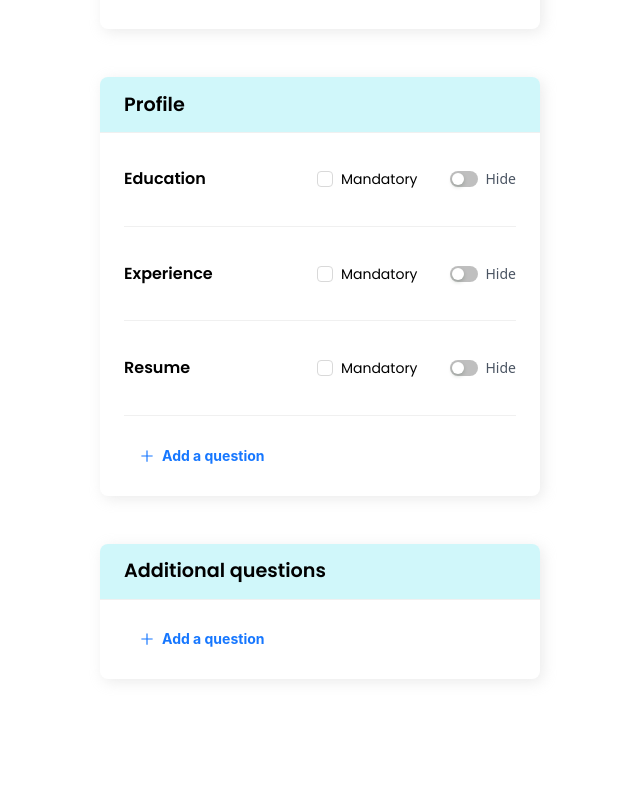
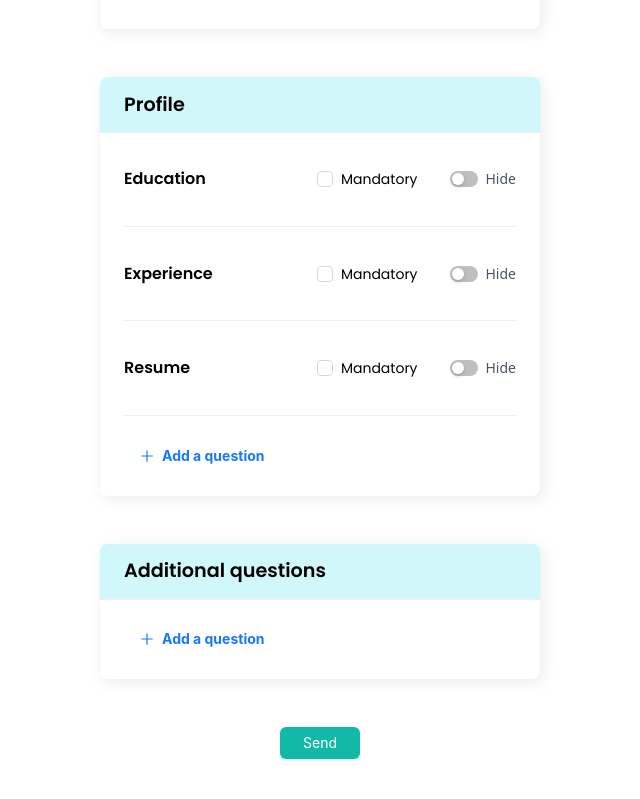
Before and after one commit to MostafaMahgoub/application-form, a React (Create React App) app: page / in a window 1280 px wide. Shown: the part 1338-2137 px from the top of the page, without its empty margins (320-960 px from the left). Before the commit the page ends 2097 px from the top, so only its background shows below. Built offline with nearby package versions, Linux system fonts and the light colour scheme.

Commit message:
Update QuestionID for the API format

```diff
--- a/src/App.tsx
+++ b/src/App.tsx
@@ -2,6 +2,25 @@ import AdditionalQuestionSection from './AdditionalQuestionSection/AdditionalQue
 import CoverImageSection from './CoverImageSection/CovertImageSection';
 import PersonalInfoSection from './PersonalInfoSection/PersonalInformationSection';
 import ProfileSection from './ProfileSection/ProfileSection';
+import { jsonData } from './Application-Form-Json';
+import { Button } from 'antd';
+
+const handleSendClick = async () => {
+  const url = 'http://127.0.0.1:4010/api/1/programs/programId/application-form';
+  const options = {
+    method: 'PUT',
+    headers: { 'Content-Type': 'application/json' },
+    body: JSON.stringify(jsonData)
+  };
+
+  try {
+    const response = await fetch(url, options);
+    const data = await response.json();
+    console.log(data);
+  } catch (error) {
+    console.error(error);
+  }
+};
 
 function AppForm() {
   return (
@@ -10,6 +29,7 @@ function AppForm() {
       <PersonalInfoSection />
       <ProfileSection />
       <AdditionalQuestionSection />
+      <Button type="primary" onClick={handleSendClick} className='flex justify-center w-20 bg-teal-500 self-center'>Send</Button>
     </div>
   );
 }
--- a/src/MainComponents/Question.tsx
+++ b/src/MainComponents/Question.tsx
@@ -108,6 +108,7 @@ function Questions(props: QuestionsProps) {
   const handleSave = () => {
     const JsonQuestion: {
       id: string;
+      QuestionID: string;
       type: string;
       question: string;
       additionalInfo?: string;
@@ -117,7 +118,8 @@ function Questions(props: QuestionsProps) {
       other?: boolean;
       choices?: string[];
     } = {
-      id: props.question.id,
+      id:"497f6eca-6276-4993-bfeb-53cbbbba6f08",
+      QuestionID : props.question.id,
       type: selectedQuestion,
       question: answer,
       ...(selectedQuestion === "Video" && {
```
